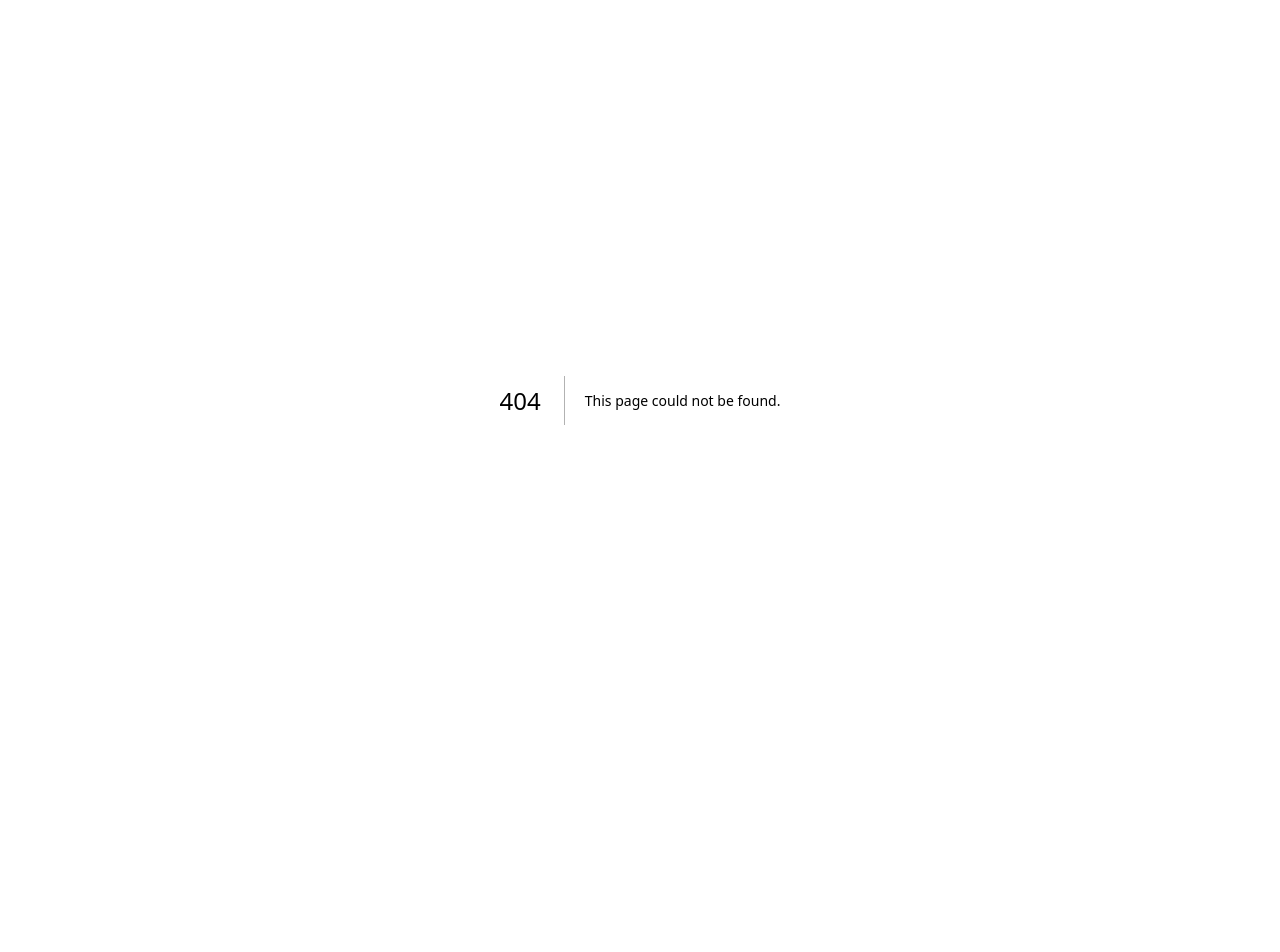
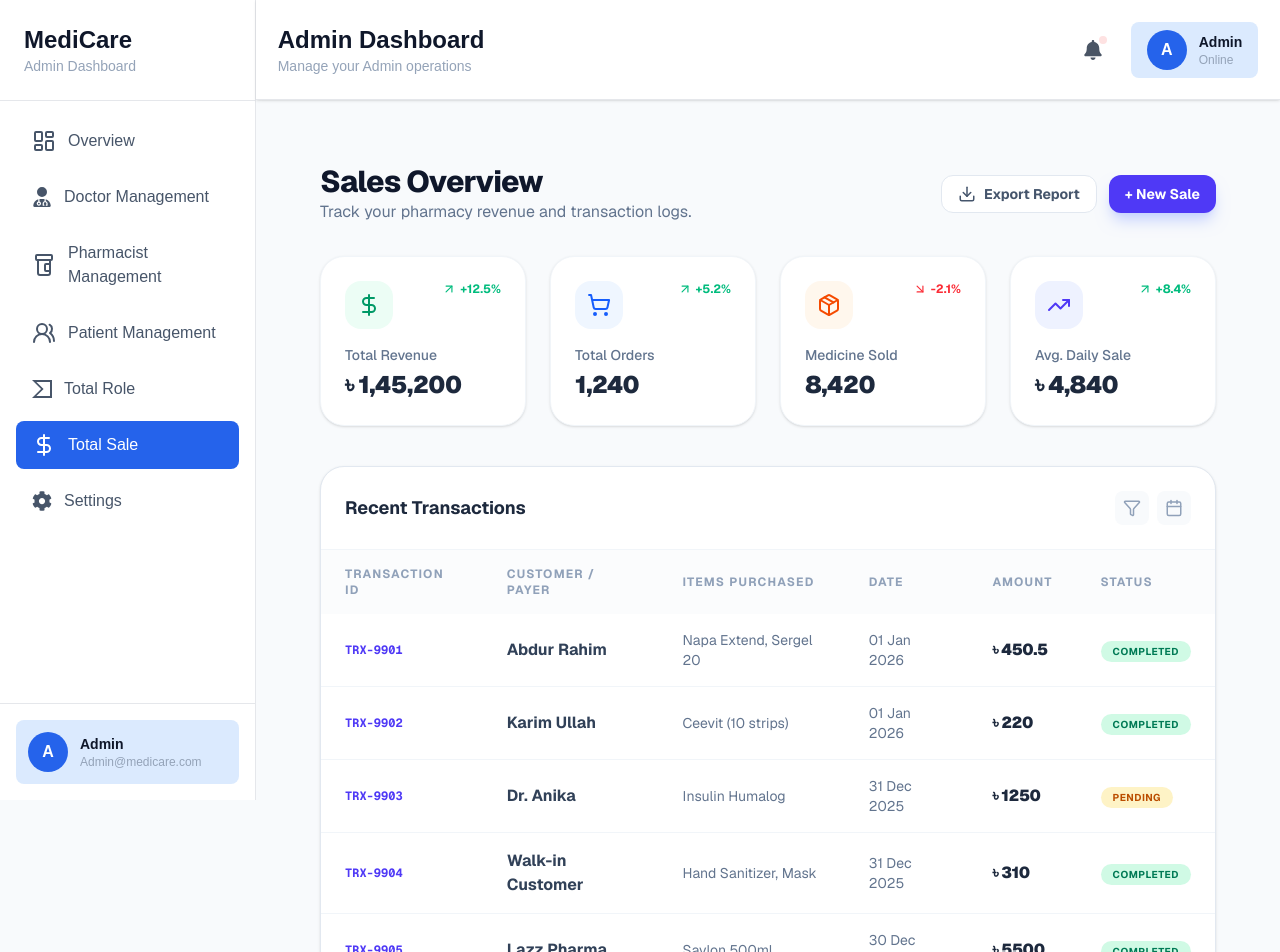
Before and after one commit to amdadislam01/MediCare-HMS, a Next.js app: page /dashboard/admin/pharmacysale in a window 1280 px wide. Before the commit this address had no page. Shown: the top 952 px of the page. Before the commit the page ends 800 px from the top, so only its background shows below. Built offline with nearby package versions, Linux system fonts and the light colour scheme.

Commit message:
Update pharmacy sale path and implement TotalSale component for sales overview

```diff
--- a/src/app/dashboard/admin/layout.jsx
+++ b/src/app/dashboard/admin/layout.jsx
@@ -41,7 +41,7 @@ export default function AdminDashboardLayout({ children }) {
     {
       icon: <DollarSign />,
       label: "Total Sale",
-      path: "/dashboard/admin/sale",
+      path: "/dashboard/admin/pharmacysale",
     },
     {
       icon: <FaCog />,
--- /dev/null
+++ b/src/app/dashboard/admin/pharmacysale/page.jsx
@@ -0,0 +1,163 @@
+'use client'
+
+import React, { useState } from 'react';
+import {
+    DollarSign,
+    TrendingUp,
+    Package,
+    ShoppingCart,
+    ArrowUpRight,
+    ArrowDownRight,
+    Download,
+    Calendar,
+    Filter
+} from 'lucide-react';
+
+const TotalSale = () => {
+    // Sales Data
+    const salesData = [
+        { id: "TRX-9901", date: "01 Jan 2026", items: "Napa Extend, Sergel 20", customer: "Abdur Rahim", amount: 450.50, status: "Completed" },
+        { id: "TRX-9902", date: "01 Jan 2026", items: "Ceevit (10 strips)", customer: "Karim Ullah", amount: 220.00, status: "Completed" },
+        { id: "TRX-9903", date: "31 Dec 2025", items: "Insulin Humalog", customer: "Dr. Anika", amount: 1250.00, status: "Pending" },
+        { id: "TRX-9904", date: "31 Dec 2025", items: "Hand Sanitizer, Mask", customer: "Walk-in Customer", amount: 310.00, status: "Completed" },
+        { id: "TRX-9905", date: "30 Dec 2025", items: "Savlon 500ml", customer: "Lazz Pharma", amount: 5500.00, status: "Completed" },
+    ];
+
+    return (
+        <div className="min-h-screen p-4 md:p-10 font-sans">
+            <div className="max-w-7xl mx-auto">
+
+                {/* Header Section */}
+                <div className="flex flex-col md:flex-row md:items-center justify-between mb-8 gap-4">
+                    <div>
+                        <h1 className="text-3xl font-extrabold text-slate-900 tracking-tight">Sales Overview</h1>
+                        <p className="text-slate-500">Track your pharmacy revenue and transaction logs.</p>
+                    </div>
+                    <div className="flex gap-3">
+                        <button className="flex items-center gap-2 bg-white border border-slate-200 px-4 py-2 rounded-xl text-sm font-bold text-slate-600 hover:bg-slate-50 transition-all">
+                            <Download size={18} /> Export Report
+                        </button>
+                        <button className="bg-indigo-600 text-white px-4 py-2 rounded-xl text-sm font-bold hover:bg-indigo-700 shadow-lg shadow-indigo-200 transition-all">
+                            + New Sale
+                        </button>
+                    </div>
+                </div>
+
+                {/* Statistics Cards */}
+                <div className="grid grid-cols-1 md:grid-cols-2 lg:grid-cols-4 gap-6 mb-10">
+                    <SaleCard
+                        title="Total Revenue"
+                        value="৳ 1,45,200"
+                        change="+12.5%"
+                        isUp={true}
+                        icon={<DollarSign className="text-emerald-600" />}
+                        bg="bg-emerald-50"
+                    />
+                    <SaleCard
+                        title="Total Orders"
+                        value="1,240"
+                        change="+5.2%"
+                        isUp={true}
+                        icon={<ShoppingCart className="text-blue-600" />}
+                        bg="bg-blue-50"
+                    />
+                    <SaleCard
+                        title="Medicine Sold"
+                        value="8,420"
+                        change="-2.1%"
+                        isUp={false}
+                        icon={<Package className="text-orange-600" />}
+                        bg="bg-orange-50"
+                    />
+                    <SaleCard
+                        title="Avg. Daily Sale"
+                        value="৳ 4,840"
+                        change="+8.4%"
+                        isUp={true}
+                        icon={<TrendingUp className="text-indigo-600" />}
+                        bg="bg-indigo-50"
+                    />
+                </div>
+
+                {/* Sales Table Section */}
+                <div className="bg-white rounded-3xl shadow-sm border border-slate-200 overflow-hidden">
+                    <div className="p-6 border-b border-slate-100 flex justify-between items-center">
+                        <h3 className="font-bold text-slate-800 text-lg flex items-center gap-2">
+                            Recent Transactions
+                        </h3>
+                        <div className="flex gap-2">
+                            <button className="p-2 bg-slate-50 rounded-lg text-slate-400"><Filter size={18}/></button>
+                            <button className="p-2 bg-slate-50 rounded-lg text-slate-400"><Calendar size={18}/></button>
+                        </div>
+                    </div>
+
+                    <div className="overflow-x-auto">
+                        <table className="w-full text-left">
+                            <thead className="bg-slate-50/50">
+                                <tr>
+                                    <th className="px-6 py-4 text-xs font-bold text-slate-400 uppercase tracking-widest">Transaction ID</th>
+                                    <th className="px-6 py-4 text-xs font-bold text-slate-400 uppercase tracking-widest">Customer / Payer</th>
+                                    <th className="px-6 py-4 text-xs font-bold text-slate-400 uppercase tracking-widest">Items Purchased</th>
+                                    <th className="px-6 py-4 text-xs font-bold text-slate-400 uppercase tracking-widest">Date</th>
+                                    <th className="px-6 py-4 text-xs font-bold text-slate-400 uppercase tracking-widest">Amount</th>
+                                    <th className="px-6 py-4 text-xs font-bold text-slate-400 uppercase tracking-widest">Status</th>
+                                </tr>
+                            </thead>
+                            <tbody className="divide-y divide-slate-100">
+                                {salesData.map((sale) => (
+                                    <tr key={sale.id} className="hover:bg-slate-50/80 transition-all cursor-pointer group">
+                                        <td className="px-6 py-4 font-mono text-xs text-indigo-600 font-bold">{sale.id}</td>
+                                        <td className="px-6 py-4 font-bold text-slate-700">{sale.customer}</td>
+                                        <td className="px-6 py-4 text-sm text-slate-500">{sale.items}</td>
+                                        <td className="px-6 py-4 text-sm text-slate-500">{sale.date}</td>
+                                        <td className="px-6 py-4 font-black text-slate-800 tracking-tight">৳ {sale.amount}</td>
+                                        <td className="px-6 py-4">
+                                            <span className={`px-3 py-1 rounded-full text-[10px] font-bold uppercase tracking-wider ${
+                                                sale.status === 'Completed' ? 'bg-emerald-100 text-emerald-700' : 'bg-amber-100 text-amber-700'
+                                            }`}>
+                                                {sale.status}
+                                            </span>
+                                        </td>
+                                    </tr>
+                                ))}
+                            </tbody>
+                        </table>
+                    </div>
+
+                    {/* Footer Insight */}
+                    <div className="bg-slate-900 p-6 flex flex-col md:flex-row justify-between items-center text-white">
+                        <div className="flex gap-8 mb-4 md:mb-0">
+                            <div>
+                                <p className="text-slate-400 text-[10px] uppercase font-bold tracking-[0.2em]">Net Profit</p>
+                                <p className="text-xl font-bold text-emerald-400">৳ 24,500.00</p>
+                            </div>
+                            <div className="border-l border-slate-700 pl-8">
+                                <p className="text-slate-400 text-[10px] uppercase font-bold tracking-[0.2em]">Tax Collected</p>
+                                <p className="text-xl font-bold">৳ 1,205.50</p>
+                            </div>
+                        </div>
+                        <button className="w-full md:w-auto px-6 py-2.5 bg-indigo-500 hover:bg-indigo-400 rounded-xl font-bold transition-all text-sm">
+                            View Full Ledger
+                        </button>
+                    </div>
+                </div>
+            </div>
+        </div>
+    );
+};
+
+// Status Card Components
+const SaleCard = ({ title, value, change, isUp, icon, bg }) => (
+    <div className="bg-white p-6 rounded-3xl shadow-sm border border-slate-100 hover:shadow-md transition-shadow">
+        <div className="flex justify-between items-start mb-4">
+            <div className={`p-3 ${bg} rounded-2xl`}>{icon}</div>
+            <div className={`flex items-center gap-1 text-xs font-bold ${isUp ? 'text-emerald-500' : 'text-red-500'}`}>
+                {isUp ? <ArrowUpRight size={14}/> : <ArrowDownRight size={14}/>} {change}
+            </div>
+        </div>
+        <p className="text-slate-500 text-sm font-medium">{title}</p>
+        <h3 className="text-2xl font-black text-slate-800 mt-1 tracking-tight">{value}</h3>
+    </div>
+);
+
+export default TotalSale;
--- a/src/app/dashboard/admin/settings/page.jsx
+++ b/src/app/dashboard/admin/settings/page.jsx
@@ -12,7 +12,7 @@ import {
   FaMapMarkerAlt,
 } from "react-icons/fa";
 
-export default function PharmacySettingsPage() {
+export default function AdminSettingsPage() {
   const [pharmacyProfile, setPharmacyProfile] = useState({
     name: "MediCare Pharmacy",
     license: "PH-2024-001234",
@@ -43,7 +43,7 @@ export default function PharmacySettingsPage() {
 
   const [userProfile, setUserProfile] = useState({
     name: "Dr. Ahmed Hassan",
-    role: "Pharmacist",
+    role: "Admin",
     email: "ahmed@medicare.com",
     phone: "+880 1712-345678",
   });
```
